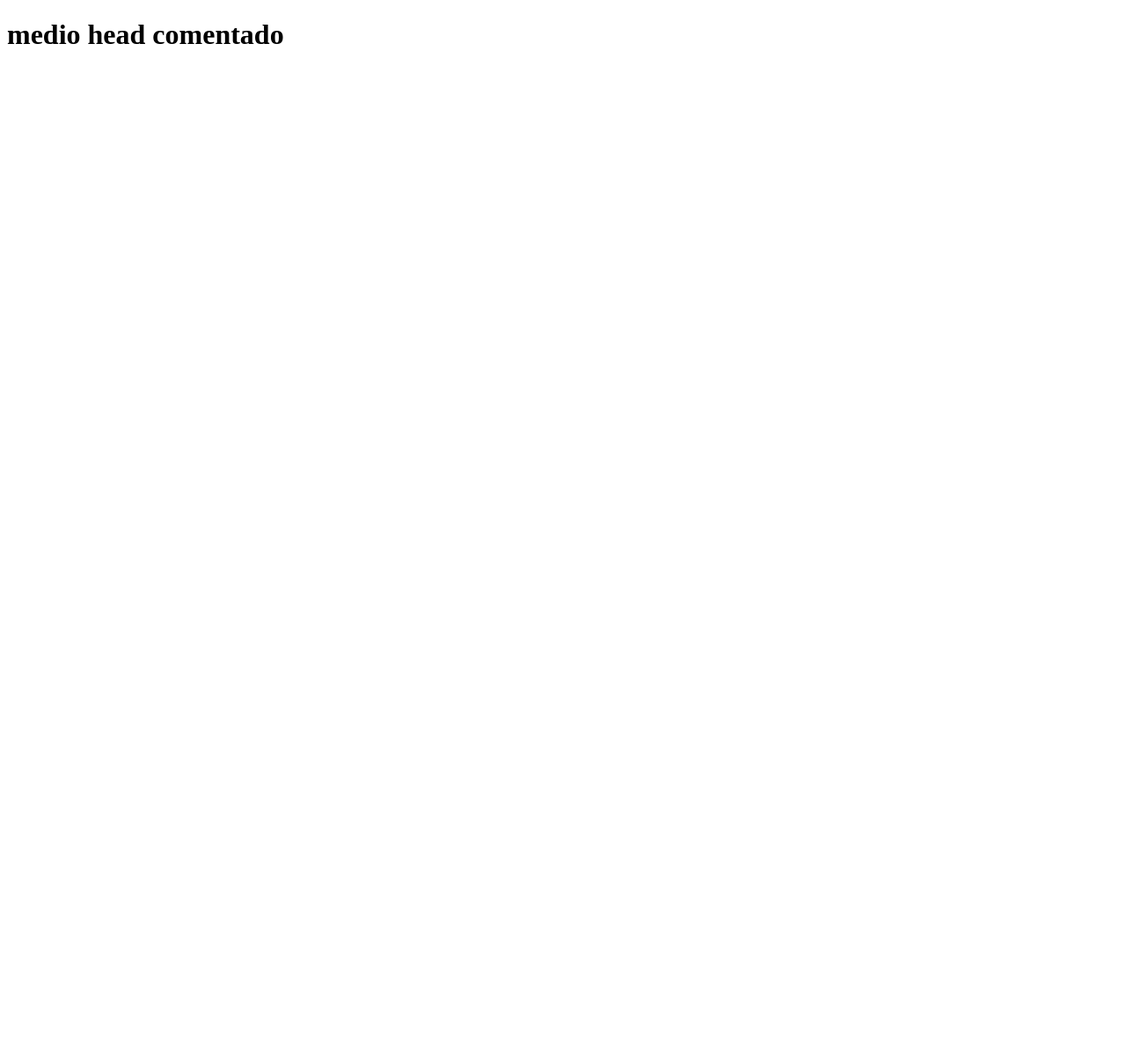
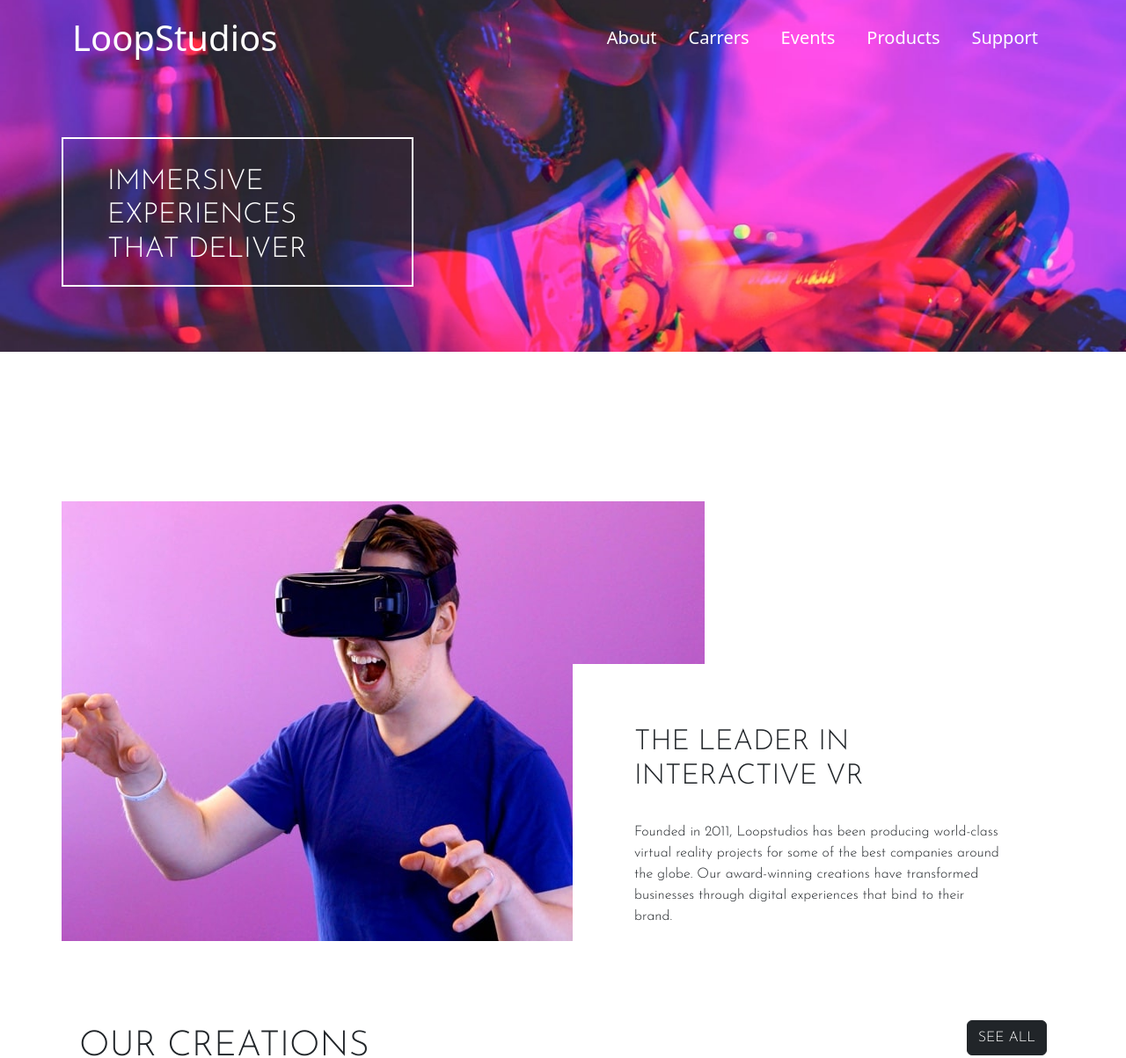
Before and after one commit to HernanPons/loopstudios, a plain HTML site: page Index.html in a window 1280 px wide. Shown: the top 1203 px of the page at 88% size. Before the commit the page ends 800 px from the top, so only its background shows below. Drawn offline with nearby package versions, Linux system fonts and the light colour scheme.

```diff
--- a/Index.html
+++ b/Index.html
@@ -3,17 +3,16 @@
 <head>
     <meta charset="UTF-8">
     <meta name="viewport" content="width=device-width, initial-scale=1.0">
-<!--     <script src="/main.js"></script>
+    <script src="/main.js"></script>
     <link rel="stylesheet" href="/Style.css">
     <link href="https://cdn.jsdelivr.net/npm/bootstrap@5.3.3/dist/css/bootstrap.min.css" rel="stylesheet" integrity="sha384-QWTKZyjpPEjISv5WaRU9OFeRpok6YctnYmDr5pNlyT2bRjXh0JMhjY6hW+ALEwIH" crossorigin="anonymous">
     <link href="https://fonts.googleapis.com/css2?family=Alata:wght@400&display=swap" rel="stylesheet">
-    <link href="https://fonts.googleapis.com/css2?family=Josefin+Sans:wght@300&display=swap" rel="stylesheet"> -->
+    <link href="https://fonts.googleapis.com/css2?family=Josefin+Sans:wght@300&display=swap" rel="stylesheet">
 
     <title>LoopStudios</title>
 </head>
 <body>
-    <h1>medio head comentado</h1>
-    <!-- <div class="image">
+    <div class="image">
         <nav class="navbar navbar-expand-lg marginNavbar">
             <div class="container-fluid">
                 <a class="navbar-brand title-form fs-1 text-white" href="#">LoopStudios</a>
@@ -47,9 +46,9 @@
         </div>
 
 
-    </div> -->
+    </div>
 
-    <!-- <div class='theleader d-flex'>
+    <div class='theleader d-flex'>
         <div>
             <img src="/images/desktop/image-interactive.jpg" alt="">
         </div>
@@ -100,10 +99,10 @@
                 <div class="image-text">Soccer Team VR</div>
             </div>
         </div>
-    </div> -->
+    </div>
 
 
-    <!-- <footer class="footer text-center">
+    <footer class="footer text-center">
         <div class="container">
             <div class="row">
                 <div class="col-md-6 text-start">
@@ -123,7 +122,7 @@
                 </div>
             </div>
         </div>
-    </footer> -->
+    </footer>
 
 
 
--- a/Style.css
+++ b/Style.css
@@ -1,4 +1,4 @@
-/* .marginNavbar {
+.marginNavbar {
     margin: 0px 70px 0 70px;
 }
 
@@ -91,5 +91,3 @@
 .footer a:hover {
     text-decoration: underline;
 }
-
- */
```
